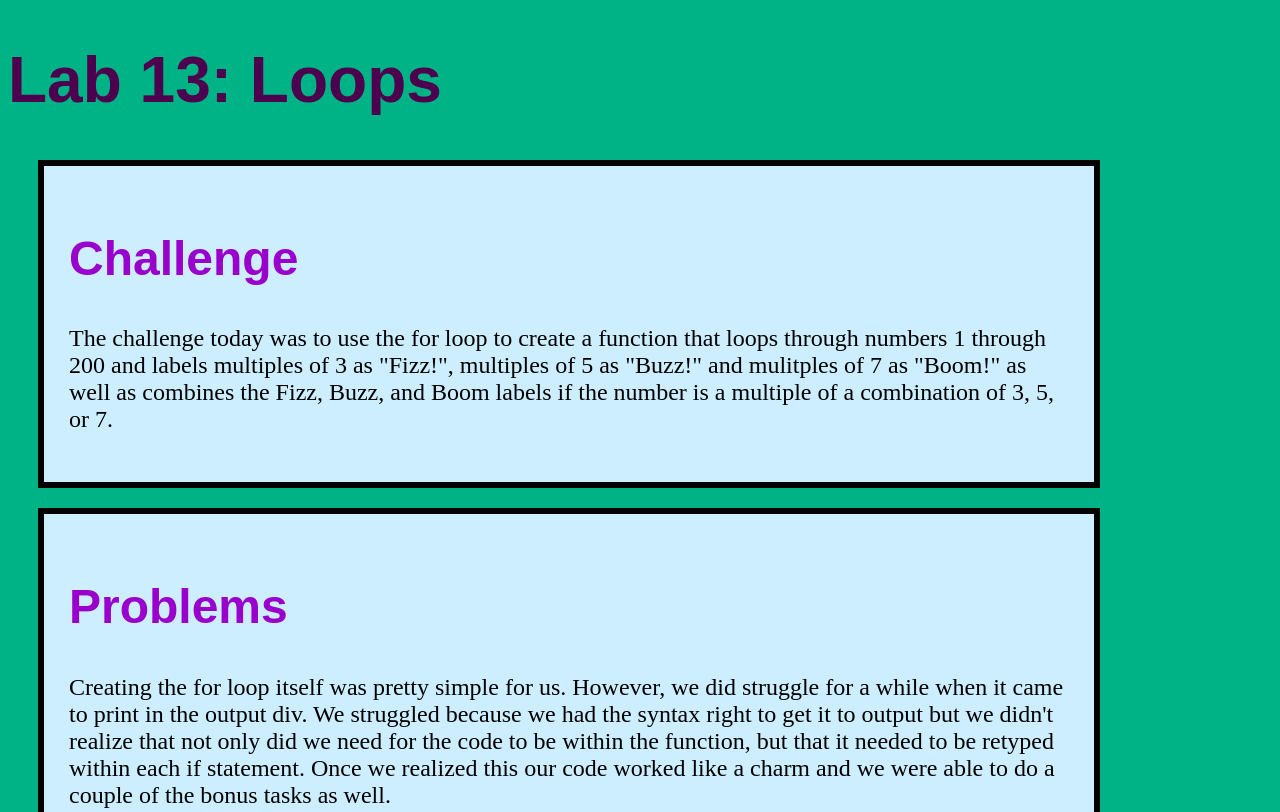
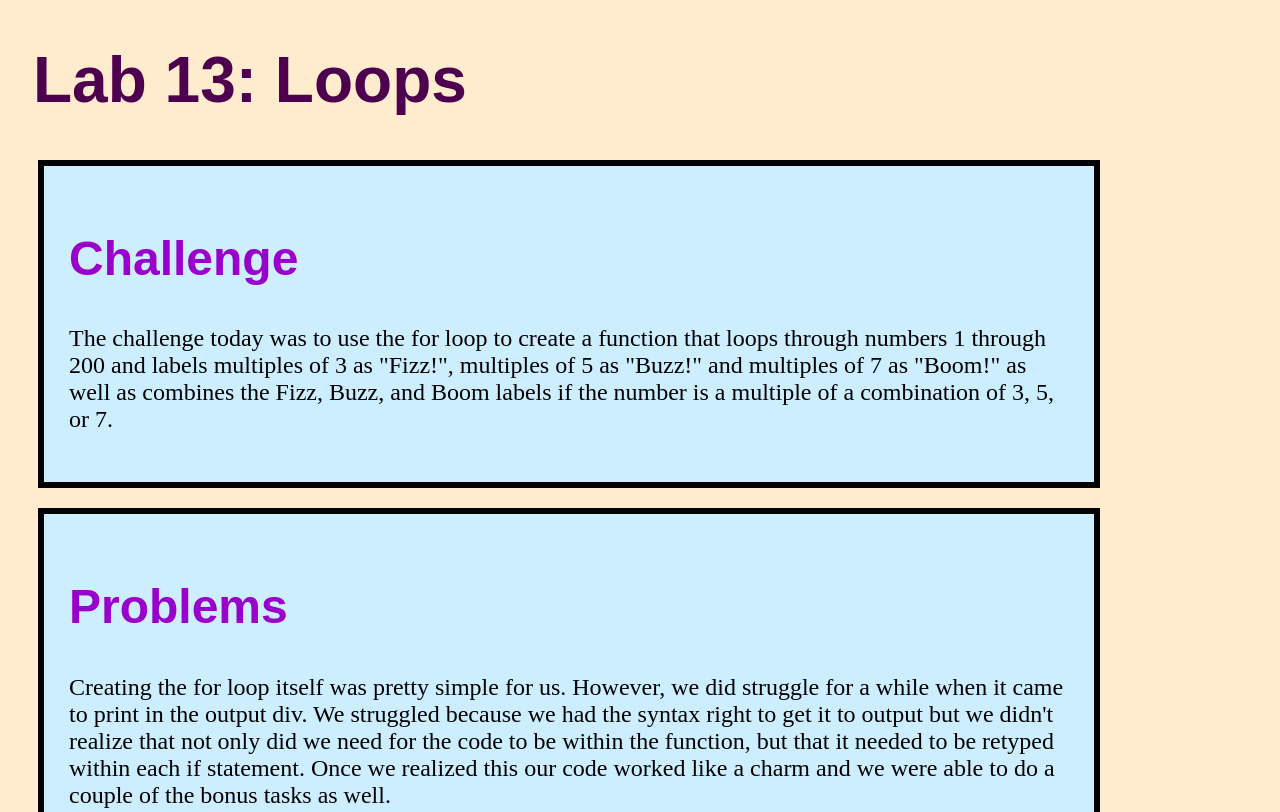
Before and after one commit to llmoreno/art101, a plain HTML site: page lab13/index.html in a window 1280 px wide. Shown: the top 812 px of the page. Drawn offline with nearby package versions, Linux system fonts and the light colour scheme.

Commit message:
tweaks to 13

```diff
--- a/lab13/css/lab.css
+++ b/lab13/css/lab.css
@@ -16,6 +16,7 @@ h1 {
     color:  #4d004d;
     font-family: "Arial", serif;
     font-weight: bolder;
+    margin-left: 25px;
 }
 
 h2 {
@@ -31,7 +32,7 @@ h3 {
     }
 
 body {
-    background-color: #00b386;
+    background-color: BlanchedAlmond;
 }
 
 .sectionbox {
--- a/lab13/index.html
+++ b/lab13/index.html
@@ -16,7 +16,7 @@
     <h2>Challenge</h2>
       <p>The challenge today was to use the for loop to create a function that loops through
         numbers 1 through 200 and labels multiples of 3 as "Fizz!", multiples of 5 as "Buzz!"
-        and mulitples of 7 as "Boom!" as well as combines the Fizz, Buzz, and Boom labels if
+        and multiples of 7 as "Boom!" as well as combines the Fizz, Buzz, and Boom labels if
         the number is a multiple of a combination of 3, 5, or 7.
       </p>
   </div>
```
